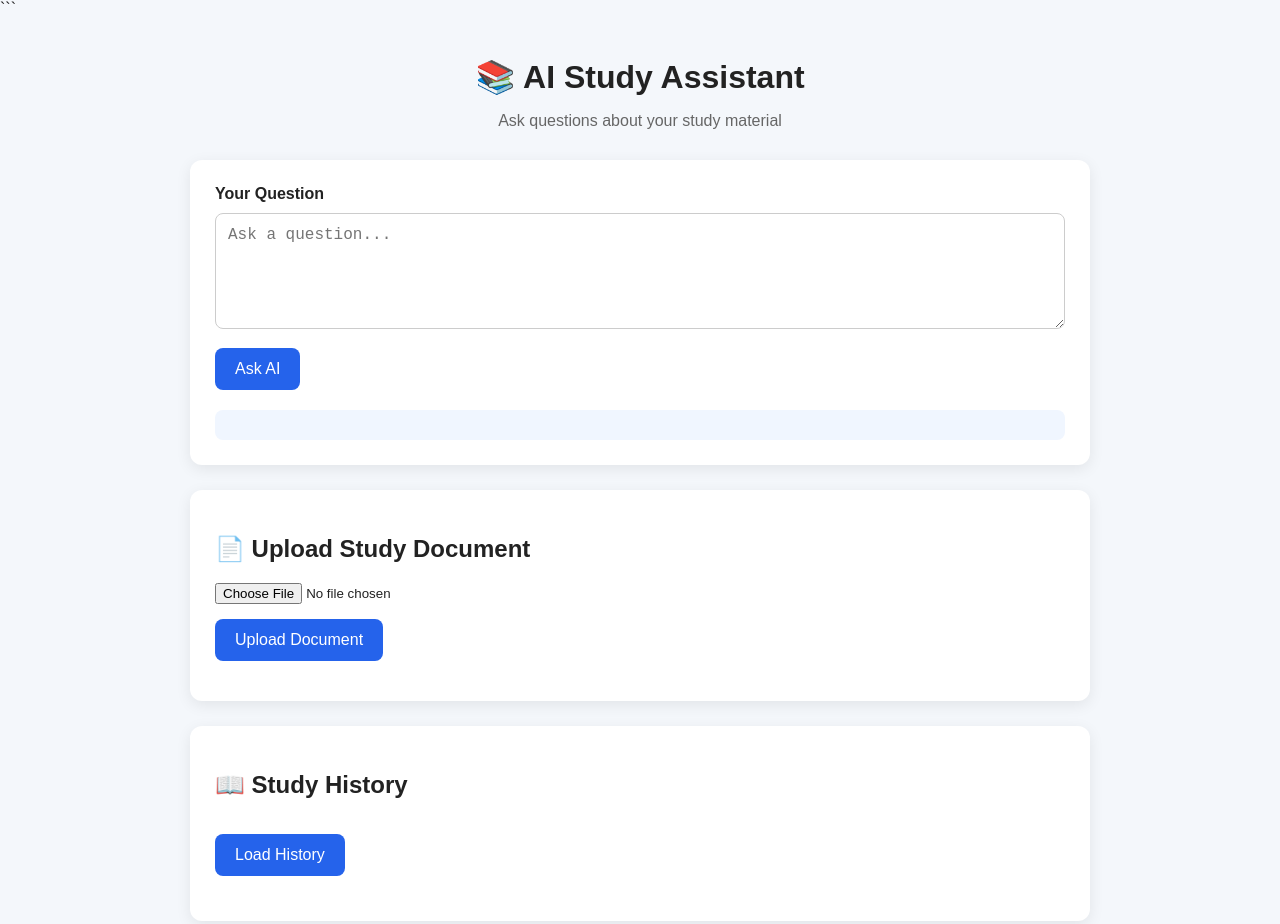
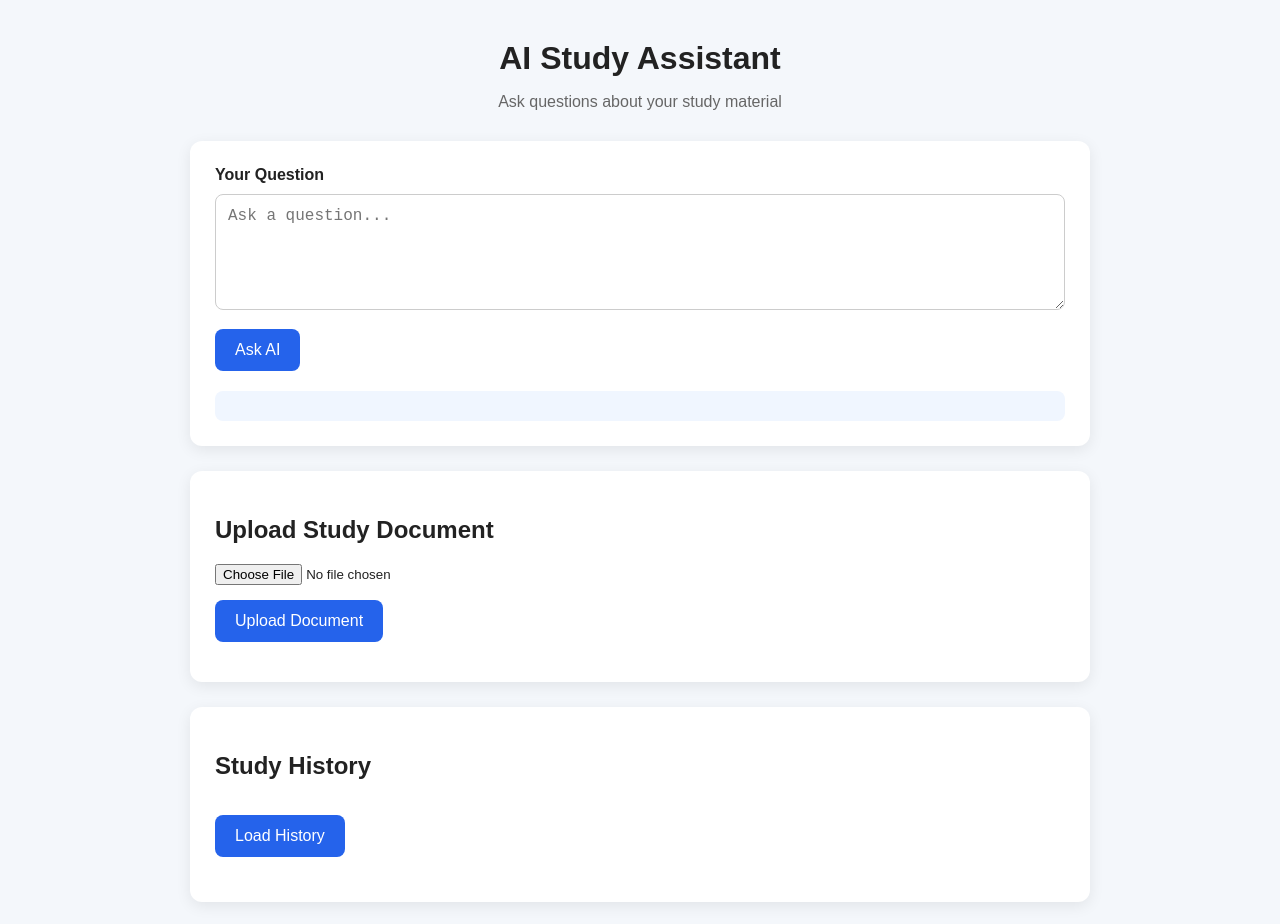
Before and after one commit to zain0333/ai-study-assistant, a plain HTML site: page frontend/index.html in a window 1280 px wide. Shown: the top 924 px of the page. Drawn offline with Linux system fonts and the light colour scheme.

Commit message:
Complete AI study assistant frontend

````diff
--- a/frontend/index.html
+++ b/frontend/index.html
@@ -9,9 +9,8 @@
 </head>
 <body>
 
-```
 <div class="container">
-    <h1>📚 AI Study Assistant</h1>
+    <h1>AI Study Assistant</h1>
     <p class="subtitle">Ask questions about your study material</p>
 
 <div class="card">
@@ -33,7 +32,7 @@
 </div>
 
 <div class="card">
-        <h2>📄 Upload Study Document</h2>
+    <h2>Upload Study Document</h2>
 
     <input type="file" id="documentFile" accept=".txt">
 
@@ -43,16 +42,16 @@
 </div>
 
 <div class="card">
-        <h2>📖 Study History</h2>
+    <h2>Study History</h2>
 
     <button id="historyButton">Load History</button>
 
     <div id="history"></div>
 </div>
+
 </div>
 
 <script src="script.js"></script>
-```
 
 </body>
 </html>
````
Also changed, not shown: frontend/script.js (+0 -9 lines). Lines whose indentation alone changed are shown as unchanged.
